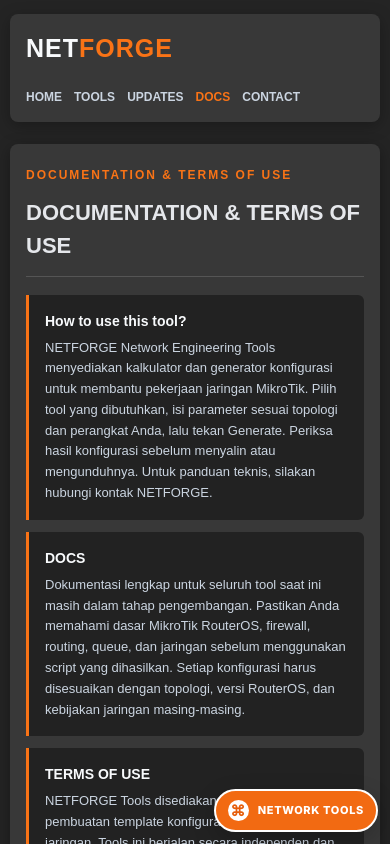
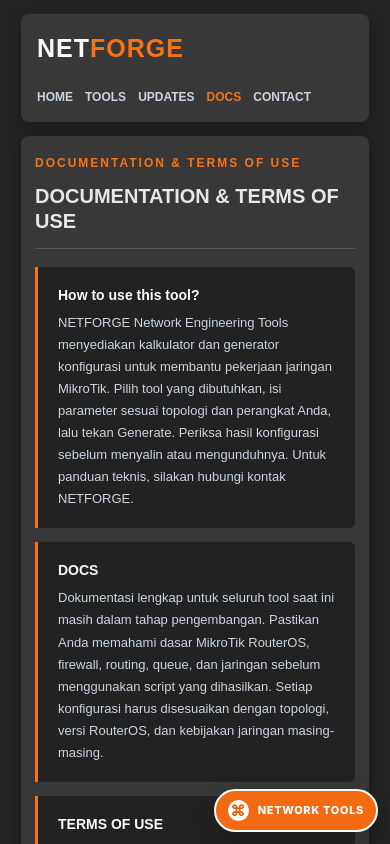
Before and after one commit to mikrotikscript/PON, a Next.js app: page /PON/docs in a window 390 px wide. Shown: the top 844 px of the page. Built offline with nearby package versions, Linux system fonts and the light colour scheme.

Commit message:
Unify NETFORGE page widths and responsive proportions

```diff
--- a/app/tools/tools.css
+++ b/app/tools/tools.css
@@ -285,3 +285,84 @@
 .nf-price-future b{color:#f97316!important}
 .nf-price-future p{font-size:12px;line-height:1.65;color:#cbd5e1}
 @media(max-width:760px){.nf-info-header{align-items:flex-start}.nf-info-header nav{gap:12px}.nf-main-nav{gap:13px}}
+
+/* Unified page proportions across Home, Tools, Updates, Docs and Contact */
+.nt-container,
+.pon-shell,
+.nf-info-header,
+.nf-info-card {
+  width: min(1120px, calc(100% - 40px));
+  max-width: 1120px;
+  margin-left: auto;
+  margin-right: auto;
+}
+.nf-info-page {
+  box-sizing: border-box;
+  padding: 28px 20px 60px;
+}
+.nf-info-header {
+  min-height: 76px;
+  margin-top: 0;
+  margin-bottom: 22px;
+  padding: 16px 24px;
+}
+.nf-info-card {
+  box-sizing: border-box;
+  padding: 28px 30px;
+}
+.nf-info-card h1 {
+  font-size: clamp(20px, 2.2vw, 25px);
+  line-height: 1.25;
+}
+.nf-info-card article p,
+.nf-info-intro,
+.nf-doc-note {
+  max-width: 900px;
+  line-height: 1.7;
+}
+.nf-info-card article {
+  padding: 18px 20px;
+  margin: 14px 0;
+}
+.nf-info-card footer {
+  margin-top: 26px;
+}
+.nt-container {
+  margin-top: 26px;
+  margin-bottom: 36px;
+}
+.nt-hero {
+  padding: clamp(24px, 3vw, 36px);
+}
+.pon-shell {
+  margin-top: 26px;
+}
+@media (max-width: 760px) {
+  .nt-container,
+  .pon-shell,
+  .nf-info-header,
+  .nf-info-card {
+    width: calc(100% - 24px);
+  }
+  .nf-info-page {
+    padding: 14px 12px 36px;
+  }
+  .nf-info-header {
+    padding: 16px;
+    margin-bottom: 14px;
+  }
+  .nf-info-card {
+    padding: 22px 18px;
+  }
+}
+@media (max-width: 480px) {
+  .nt-container,
+  .pon-shell,
+  .nf-info-header,
+  .nf-info-card {
+    width: calc(100% - 18px);
+  }
+  .nf-info-card {
+    padding: 18px 14px;
+  }
+}
```
